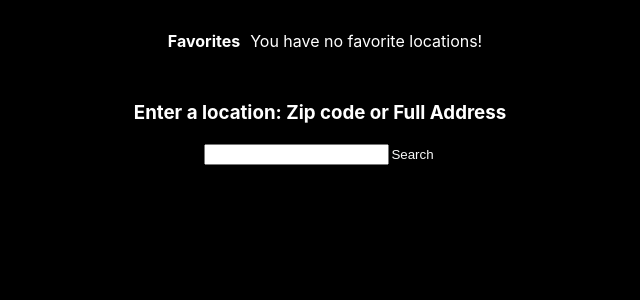
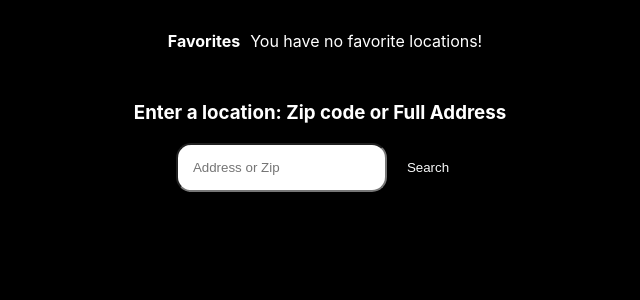
Before and after one commit to rursteve2/cadre-takehome, a React (Create React App) app: page / in a window 1280 px wide. Shown: the top 300 px of the page, without its empty margins (320-960 px from the left). Built offline with nearby package versions, Linux system fonts and the light colour scheme.

Commit message:
styled search bar

```diff
--- a/src/App.css
+++ b/src/App.css
@@ -11,6 +11,17 @@
   align-items: center;
   justify-content: space-around;
 
+}
+
+.searchbar {
+  border-radius: 15px;
+  padding: 15px;
+}
+
+.searchsubmit {
+  margin-left: 5px;
+  padding: 15px;
+  border-radius: 15px;
 }
 
 .temp {
--- a/src/components/Search.js
+++ b/src/components/Search.js
@@ -40,8 +40,8 @@ export default function Search(props) {
             {coords ? <Redirect to="/today" /> : null}
             <h3>Enter a location: Zip code or Full Address</h3>
             <form onSubmit={handleSubmit}>
-                <input type="text" value={query} onChange={handleInput}/>
-                <button type="submit">Search</button>
+                <input placeholder="Address or Zip" className="searchbar" type="text" value={query} onChange={handleInput}/>
+                <button className="searchsubmit" type="submit">Search</button>
                 {error ? <p>An error has occured. Please check your address and try again.</p> : null}
             </form>
         </div>
```
